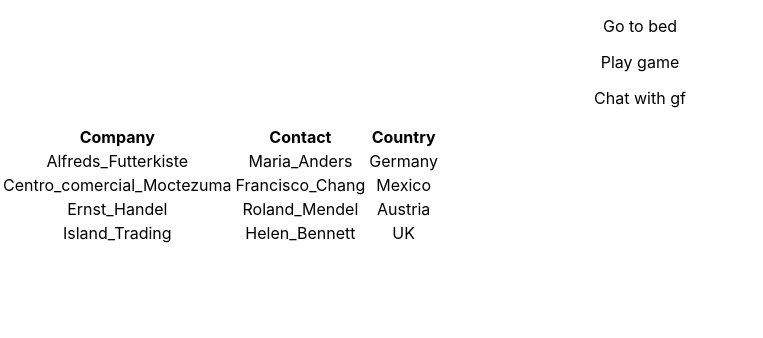
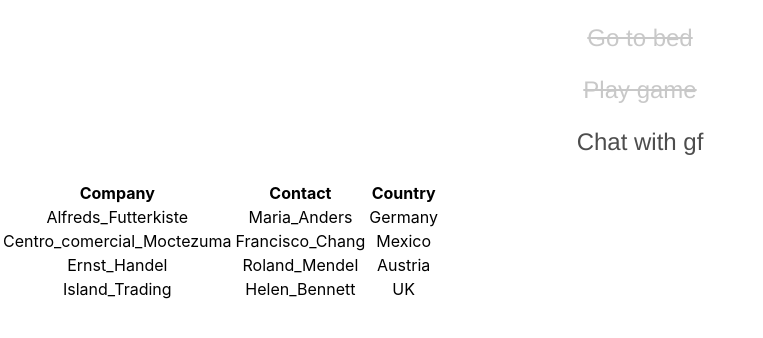
Before and after one commit to loild193/React-Learn, a React (Create React App) app in the folder todo-list/: page / in a window 1280 px wide. Shown: the top 338 px of the page, without its empty margins (0-763 px from the left). Built offline with nearby package versions, Linux system fonts and the light colour scheme.

Commit message:
add TodoItem.css file and create dynamic className

```diff
--- a/todo-list/src/App.js
+++ b/todo-list/src/App.js
@@ -8,9 +8,9 @@
   constructor() {
     super();
     this.todoItems = [
-      'Go to bed',
-      'Play game',
-      'Chat with gf'
+      { title: 'Go to bed', isDone: true },
+      { title: 'Play game', isDone: true },
+      { title: 'Chat with gf'}
     ];
     this.records = [
       { company:  "Alfreds_Futterkiste", contact: "Maria_Anders", country: "Germany" },
@@ -23,7 +23,7 @@
     return (
       <div className="App">
         {
-          this.todoItems.map( (item, index) => <TodoItem key={index} title={item}/> )
+          this.todoItems.map( (item, index) => <TodoItem key={index} item={item}/> )
         }
         <table>
           <tbody>
--- /dev/null
+++ b/todo-list/src/components/TodoItem.css
@@ -0,0 +1,14 @@
+.TodoItem {
+  font-family: 'Helvetica Neue',
+  'Helvetica',
+  'Arial',
+  sans-serif;
+  font-weight: 300;
+  font-size: 24px;
+  color: #4d4d4d;
+}
+
+.TodoItem-done {
+  text-decoration: line-through;
+  opacity: 0.3;
+}
--- a/todo-list/src/components/TodoItem.js
+++ b/todo-list/src/components/TodoItem.js
@@ -1,10 +1,16 @@
 import React, { Component } from 'react';
+import './TodoItem.css'
 
 class TodoItem extends Component {
   render() {
+    const item = this.props.item;
+    let className = 'TodoItem';
+    if (item.isDone) {
+      className += ' TodoItem-done';
+    }
     return (
-      <div className="TodoItem">
-        <p>{this.props.title}</p>
+      <div className={className}>
+        <p>{item.title}</p>
       </div>
     );
   }
```
